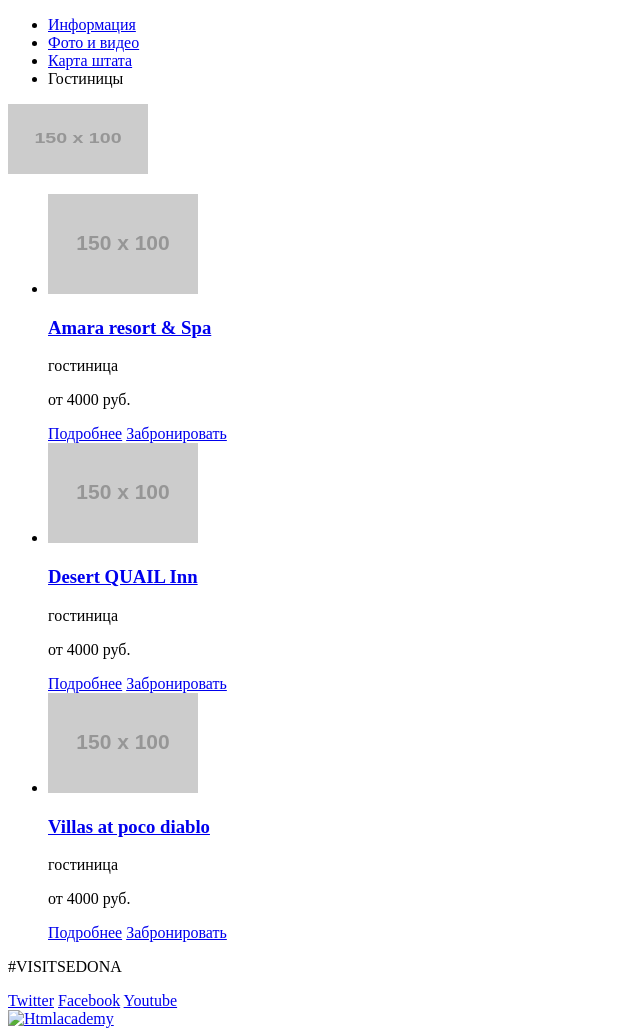
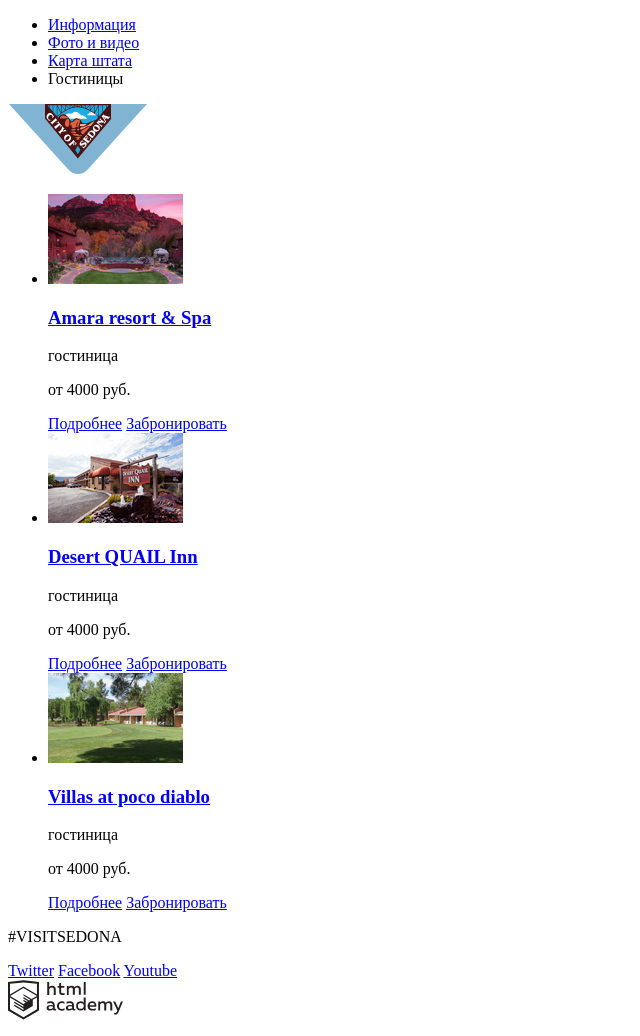
Before and after one commit to Scitols/860825-sedona-25, a plain HTML site: page catalog.html in a window 1280 px wide. Shown: the whole page, without its empty margins (0-640 px from the left). Drawn offline with Linux system fonts and the light colour scheme; placeholder pictures from the web are drawn by us.

Commit message:
Добавление картинок
Нарезал картинки.
Вставил в код лого шапки, лого футера, картинки отелей.

```diff
--- a/catalog.html
+++ b/catalog.html
@@ -13,15 +13,15 @@
           <li><a href="map.html">Карта штата</a></li>
           <li><a>Гостиницы</a></li>
         </ul>
-        <a class="main-header-logo" href="index.ru">
-        <img src="http://placehold.it/150x100" width="140" height="70" alt="Логотип Седоны">
+        <a class="main-header-logo" href="index.html">
+        <img src="img/logo-sedona.svg" width="140" height="70" alt="Логотип Седоны">
         </a>
       </nav>
     </header>
     <main class="container">
       <ul class="houses">
         <li>
-          <img src="http://placehold.it/150x100" alt="Amara resort & Spa">
+          <img src="img/Amara.jpg" alt="Amara resort & Spa">
           <h3>
             <a href="#">Amara resort & Spa</a>
           </h3>
@@ -31,7 +31,7 @@
           <a href="#">Забронировать</a>
         </li>
         <li>
-          <img src="http://placehold.it/150x100" alt="Desert QUAIL Inn">
+          <img src="img/Desert.jpg" alt="Desert QUAIL Inn">
           <h3>
             <a href="#">Desert QUAIL Inn</a>
           </h3>
@@ -41,7 +41,7 @@
           <a href="#">Забронировать</a>
         </li>
         <li>
-          <img src="http://placehold.it/150x100" alt="Villas at poco diablo">
+          <img src="img/Villas.jpg" alt="Villas at poco diablo">
           <h3>
             <a href="#">Villas at poco diablo</a>
           </h3>
@@ -60,7 +60,7 @@
         <a href="#">Youtube</a>
       </div>
       <a href="#">
-      <img class="footer-copyright" src="img/footer_logo" alt="Htmlacademy">
+      <img class="footer-copyright" height="40px" width="115px" src="img/logo-htmlacademy.svg" alt="Htmlacademy">
       </a>
     </footer>
   </body>
```
Also changed, not shown: index.html (+2 -2 lines), img/Amara.jpg (added), img/Desert.jpg (added), img/Layer 22.svg (added), img/Layer 89 copy.svg (added), img/Villas.jpg (added), img/background photo.jpg (added), img/calendar.svg (added), img/checkbox-off.svg (added), img/checkbox-on.svg (added), img/fb-icon.svg (added), img/filter-button.svg (added), img/footer_logo.svg (added), img/icon-1.svg (added), 3 more files.
